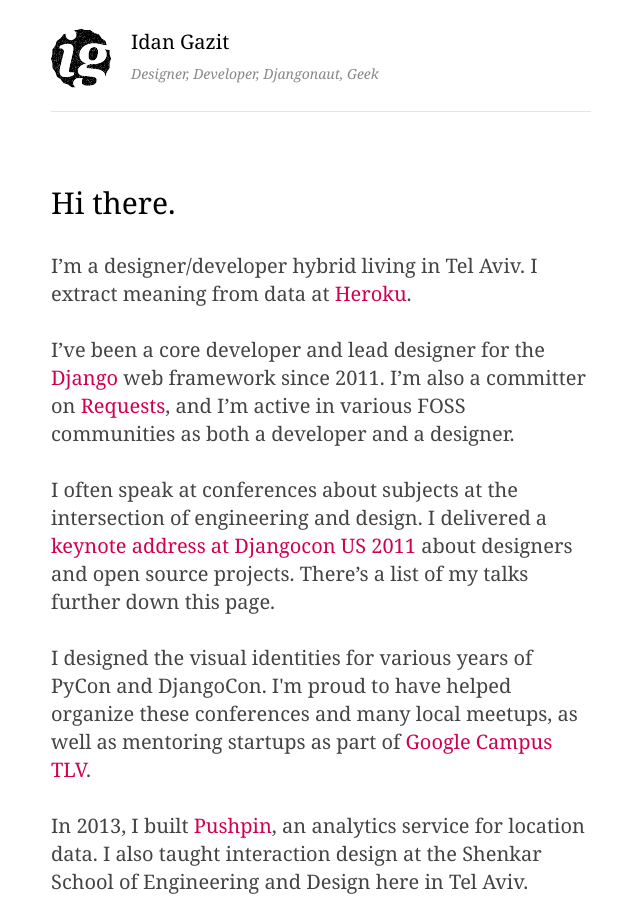
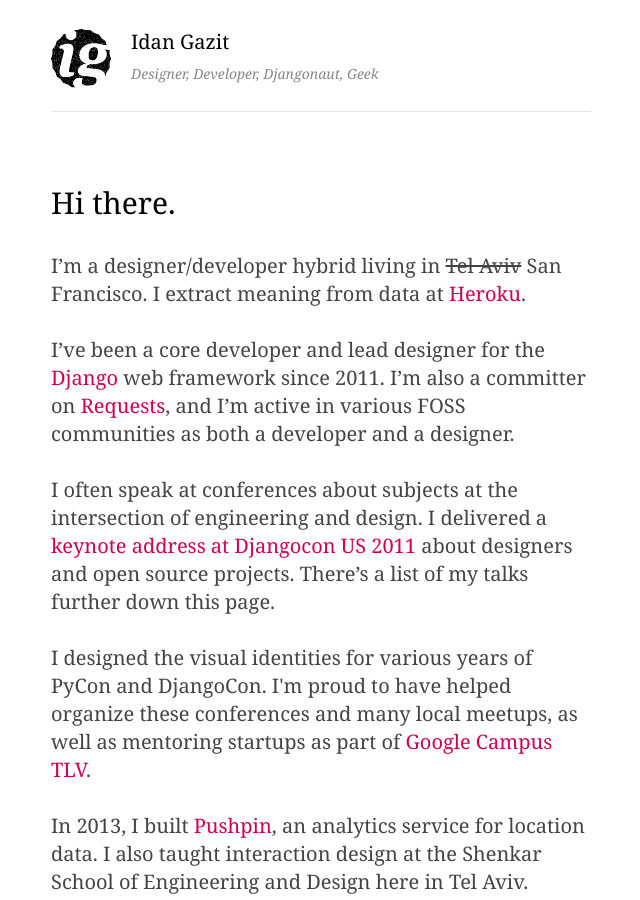
Before and after one commit to idan/oldsite, a Jekyll site: the page built from index.html, in a window 1280 px wide and 900 px high. Shown: the whole window, without its empty margins (319-959 px from the left). Built offline with Jekyll 4.4.1, drawn with Linux system fonts in a browser that asks for light colours; nearby versions of some CDN libraries; comment, search, counter and statistics services are not loaded.

Commit message:
Relocated to SF

```diff
--- a/index.html
+++ b/index.html
@@ -3,7 +3,7 @@ layout: default
 ---
 
 <h2>Hi there.</h2>
-<p>I’m a designer/developer hybrid living in Tel Aviv. I extract meaning from data at <a href="http://heroku.com">Heroku</a>.</p>
+<p>I’m a designer/developer hybrid living in <strike>Tel Aviv</strike> San Francisco. I extract meaning from data at <a href="http://heroku.com">Heroku</a>.</p>
 <p>I’ve been a core developer and lead designer for the <a href="http://djangoproject.com">Django</a> web framework since 2011. I’m also a committer on <a href="http://python-requests.org">Requests</a>, and I’m active in various FOSS communities as both a developer and a designer.</p>
 <p>I often speak at conferences about subjects at the intersection of engineering and design. I delivered a <a href="http://lanyrd.com/2011/djangocon-us/sggmr">keynote address at Djangocon US 2011</a> about designers and open source projects. There’s a list of my talks further down this page.</p>
 <p>I designed the visual identities for various years of PyCon and DjangoCon. I'm proud to have helped organize these conferences and many local meetups, as well as mentoring startups as part of <a href="http://www.campustelaviv.com">Google Campus TLV</a>.</p>
```
